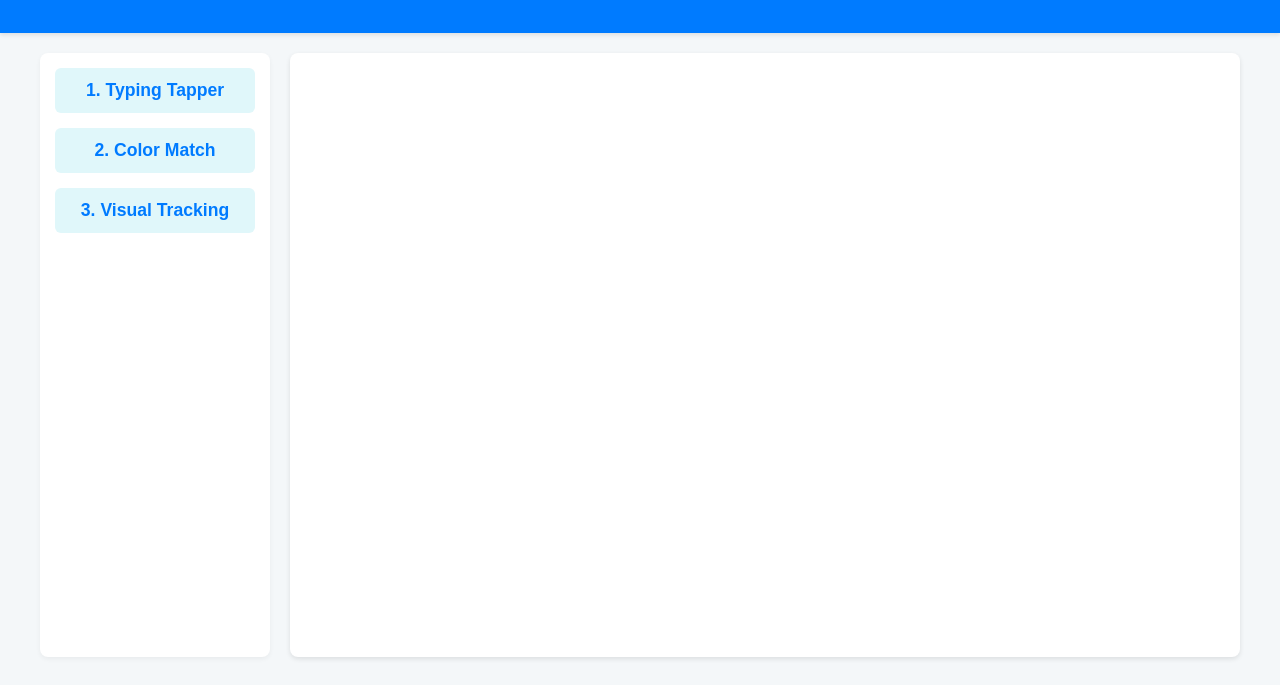
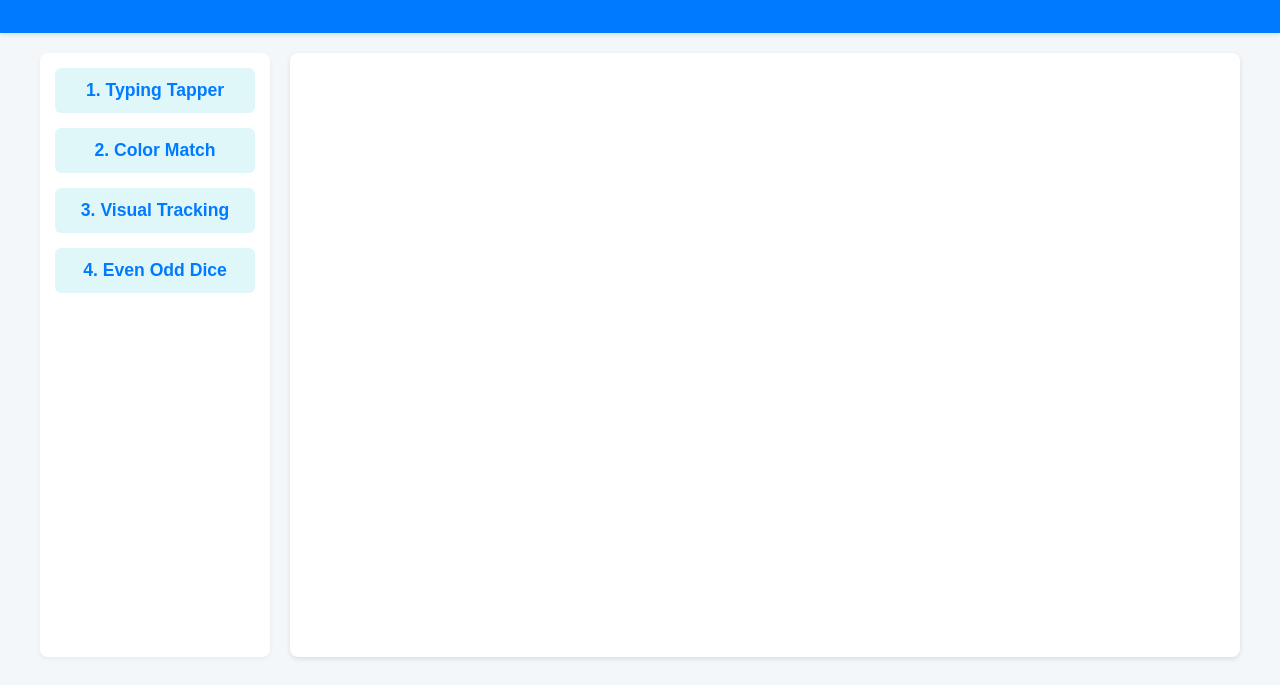
Before and after one commit to SmithaKG/Gamesuite, a plain HTML site: page index.html in a window 1280 px wide. Shown: the part 115-800 px from the top of the page. Drawn offline with Linux system fonts and the light colour scheme.

Commit message:
Update index.html

```diff
--- a/index.html
+++ b/index.html
@@ -18,6 +18,7 @@
             <button class="game-btn" data-game-id="tapper">1. Typing Tapper</button>
             <button class="game-btn" data-game-id="color">2. Color Match</button>
             <button class="game-btn" data-game-id="tracking">3. Visual Tracking</button>
+             <button class="game-btn" data-game-id="evenodd">4. Even Odd Dice</button>
 
         </div>
 
```
